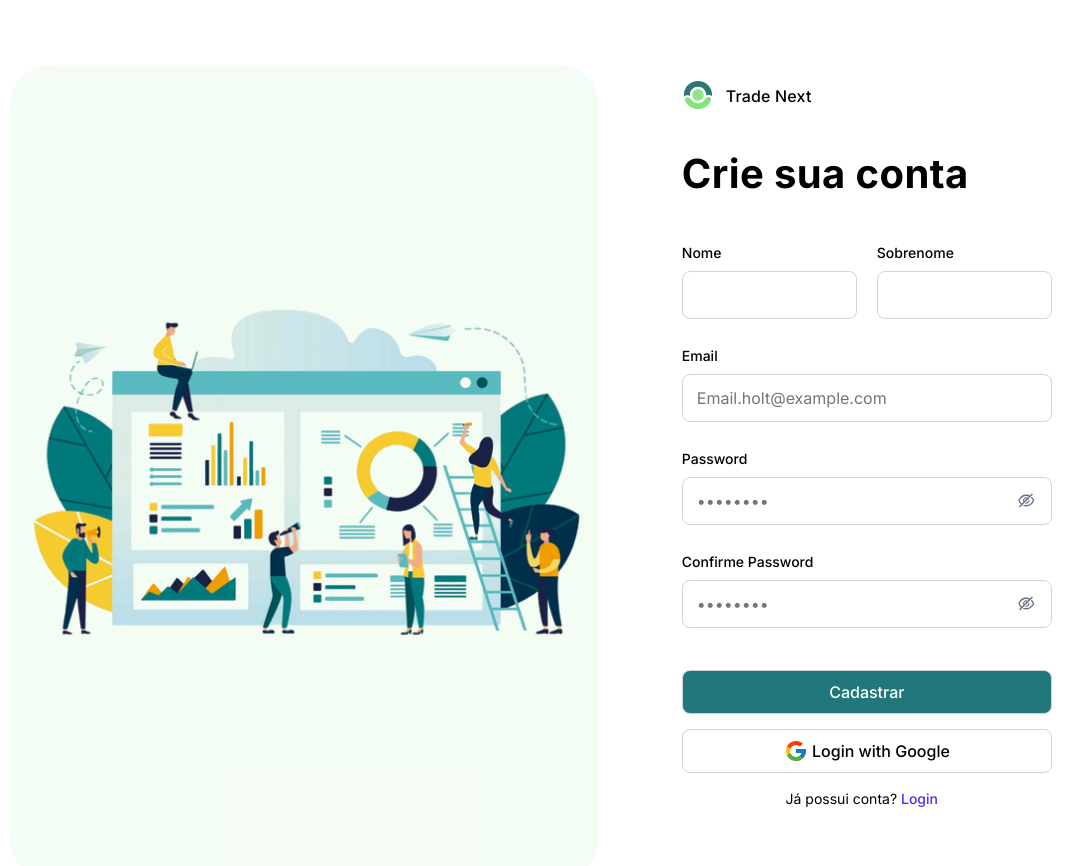
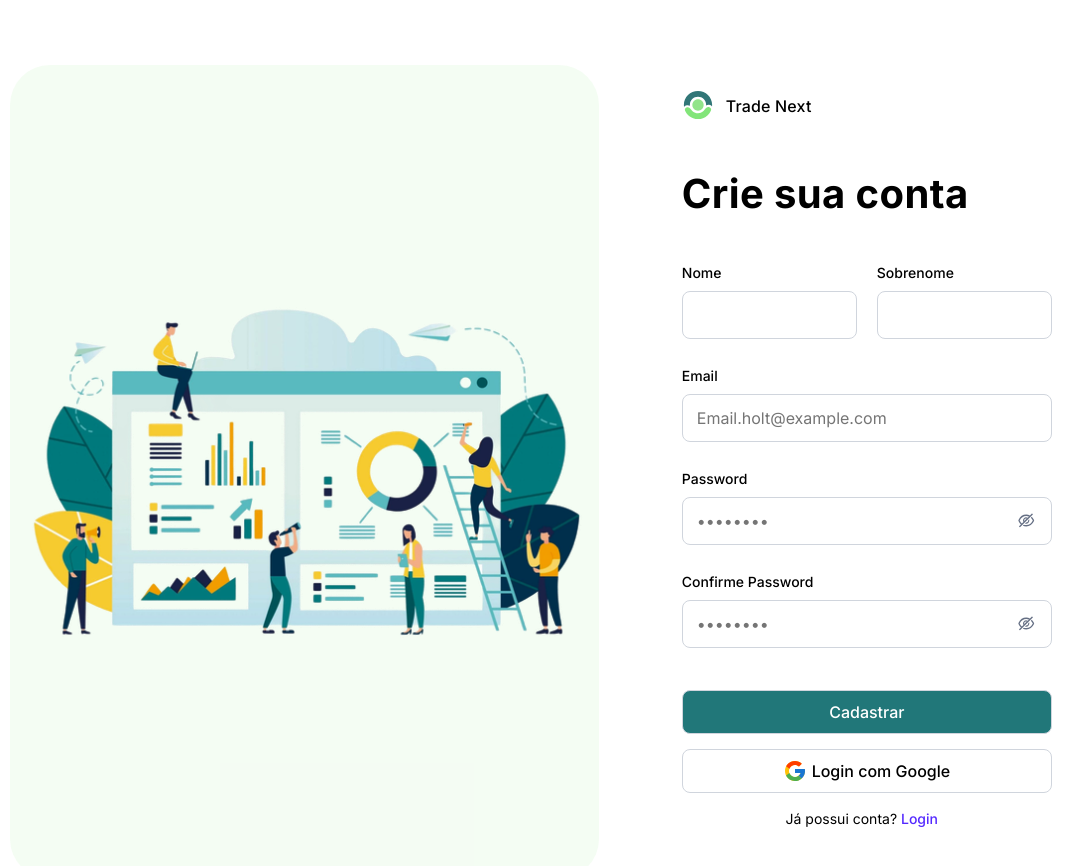
Before and after one commit to tkzuum/Control-Financial, a Next.js app: page /signUp in a window 1280 px wide. Shown: the top 866 px of the page, without its empty margins (35-1118 px from the left). Built offline with nearby package versions, Linux system fonts and the light colour scheme.

Commit message:
versao atualizada

```diff
--- a/src/components/LoginForm/index.js
+++ b/src/components/LoginForm/index.js
@@ -90,7 +90,7 @@ export default function LoginForm() {
 
           <Access>
             <Button type="submit" backgroundColor={'rgba(33, 119, 121, 1)'} color={'white'}> Login </Button>
-            <Button type="button" onClick={loginInWithGoogle}><Google/>&nbsp;Login with Google</Button>
+            <Button type="button" onClick={loginInWithGoogle}><Google/>&nbsp;Login com Google</Button>
 
             <SignUp>
               <span>Não possui conta?&nbsp;</span>
--- a/src/components/SignUpForm/index.js
+++ b/src/components/SignUpForm/index.js
@@ -128,7 +128,7 @@ export default function SignUpForm(){
             </Password>
 
             <Button type="submit" backgroundColor={'rgba(33, 119, 121, 1)'} color={'white'}>Cadastrar</Button>
-            <Button type="button" onClick={signUpWithGoogle}><Google/>&nbsp;Login with Google</Button>
+            <Button type="button" onClick={signUpWithGoogle}><Google/>&nbsp;Login com Google</Button>
 
             <Login>
               <span>Já possui conta?&nbsp;</span>
--- a/src/pages/signUp.js
+++ b/src/pages/signUp.js
@@ -6,12 +6,13 @@ import {
   BodyLogin,
   SideImage,
   Logo,
-  FormLogin
+  FormLogin,
+  Body
 } from '../styles/Login'
 
 export default function SignUp() {
   return (
-    <>
+    <Body>
       <Head>
         <title>Cadastro | TradeNext</title>
         <meta name="viewport" content="width=device-width, initial-scale=1" />
@@ -22,28 +23,26 @@ export default function SignUp() {
           src="/images/planilha.svg"
           alt="planilha"
           width="718"
-        height="488"/>
+          height="488" />
       </SideImage>
 
-      <BodyLogin>
+      <FormLogin>
         <Logo>
           <Image
             src="/images/logo.svg"
             alt="logo"
             width="32"
-          height="32"/>
+            height="32" />
 
           <p>Trade Next</p>
         </Logo>
 
-        <FormLogin>
         <h1>Crie sua conta</h1>
 
-          <SignUpForm/>
+        <SignUpForm />
 
       </FormLogin>
 
-      </BodyLogin>
-      </>
+    </Body>
   )
 }
--- a/src/styles/Login.js
+++ b/src/styles/Login.js
@@ -1,11 +1,7 @@
 import styled from 'styled-components'
 
-export const BodyLogin =  styled.div`
-    @media (max-width: 867px) {
-        display: flex;
-        justify-content: center;
-        align-items: center;
-    }
+export const Body = styled.div`
+
 `;
 
 export const SideImage =  styled.div`
@@ -36,16 +32,17 @@ export const Logo =  styled.div`
     flex-direction: column;
     align-items: center;
     position: absolute;
-    top: 70px;
+    top: -80px;
 
     @media (min-width: 867px) {
-        position: absolute;
-        left: 56%;
-        top: 80px;
+        position: relative;
+        top: -50px;
+
         width: 130px;
         height: 30px;
         display: flex;
         flex-direction: row;
+
 
         >p{
             position: absolute;
@@ -54,6 +51,12 @@ export const Logo =  styled.div`
             left: 44px;
             top: 6.5px;
         }
+    }
+
+    @media (max-width: 500px) {
+        position: relative;
+        left: 30%;
+        top: -35px;
     }
 
     > p{
@@ -72,9 +75,10 @@ export const Logo =  styled.div`
 export const FormLogin =  styled.div`
     display: flex;
     flex-direction: column;
-    align-items: flex-start;
-    position: absolute;
-    top: 200px;
+    align-items: center;
+    position: relative;
+    top: 150px;
+
 
     > h1{
         font-family: 'Inter';
@@ -97,12 +101,22 @@ export const FormLogin =  styled.div`
     @media (min-width: 867px) {
         position: absolute;
         left: 56%;
-        top: 150px;
+        top: 140px;
+
+        display: flex;
+        justify-content: center;
+        align-items: flex-start;
     }
 
     @media (max-width: 500px) {
-        height: 71px;
-        width: 298px;
+        position: absolute;
+        left: 16%;
+        top: 100px;
+
+        display: flex;
+        justify-content: center;
+        align-items: flex-start;
+
 
         > h1{
             font-family: 'Inter';
@@ -124,4 +138,6 @@ export const FormLogin =  styled.div`
 
         }
     }
+
+
 `;
--- a/src/styles/index.js
+++ b/src/styles/index.js
@@ -37,6 +37,7 @@ export const Menu = styled.div`
 
 
     }
+
 }
 
 `;
```
Also changed, not shown: src/components/Sidebar/index.js (added, +54 -0 lines), src/pages/dashboard.js (added, +14 -0 lines), src/pages/login.js (+9 -9 lines), src/styles/dashboard.js (added, +8 -0 lines), public/images/Logo2.svg (added), public/images/Logo3.svg (added), src/components/Sidebar/style.js (added). Lines whose indentation alone changed are shown as unchanged.
